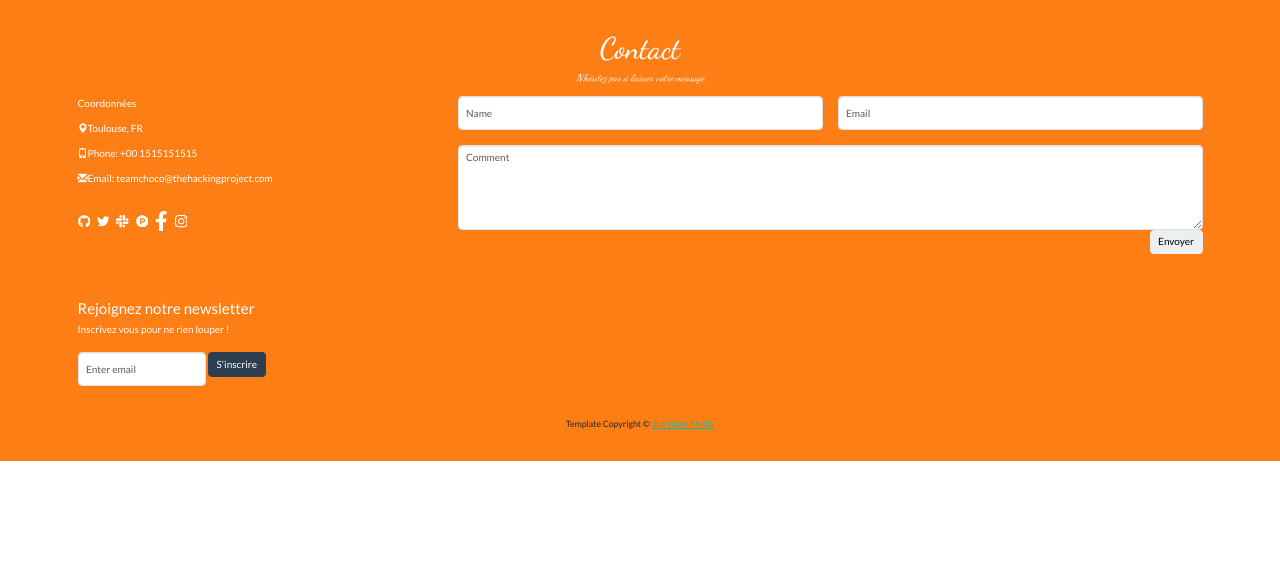
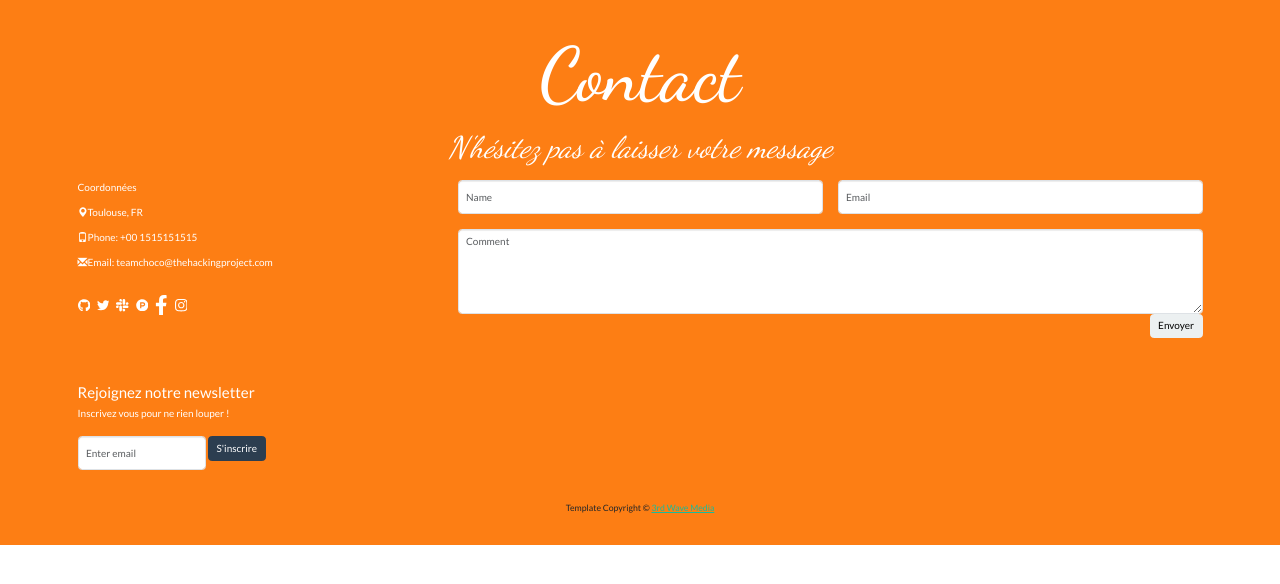
Before and after one commit to BrvAlexis/landingpagechocolatinethp, a plain HTML site: page index.html in a window 1280 px wide. Drawn offline with nearby package versions, Linux system fonts and the light colour scheme.

Commit message:
Add files via upload

```diff
--- a/index.html
+++ b/index.html
@@ -10,7 +10,7 @@
   <!-- bootswatch -->
   <link rel="stylesheet" href="bootstrap.min.css">
   <link href="https://fonts.googleapis.com/css2?family=Dancing+Script:wght@400..700&display=swap" rel="stylesheet">
-  <link rel="stylesheet" href="style.css">
+  <link rel="stylesheet" href="styles.css">
   <script src="https://kit.fontawesome.com/c1663fe045.js" crossorigin="anonymous"></script>
 
 </head>
@@ -21,8 +21,8 @@
 <footer style="background-color:#fd7e14; min-height: 125px;">
 
     <div class="container ">
-      <h1 class="text-center mt-5 text-white" style="font-family: 'dancing script', sans-serif;">Contact</h1>
-        <p class="text-center text-white" style="font-family: 'dancing script', sans-serif;"><em>N'hésitez pas à laisser votre message</em></p>
+      <h1 class="text-center mt-5 text-white" style="font-family: 'dancing script', sans-serif; font-size: 75px;">Contact</h1>
+<p class="text-center text-white" style="font-family: 'dancing script', sans-serif; font-size: 30px;"><em>N'hésitez pas à laisser votre message</em></p>
         <div class="row test">
           <div class="col-md-4">
             <p class="text-white">Coordonnées</p>
```
